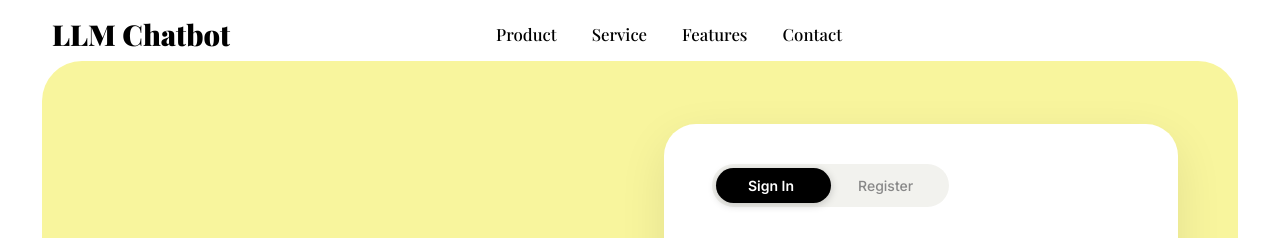
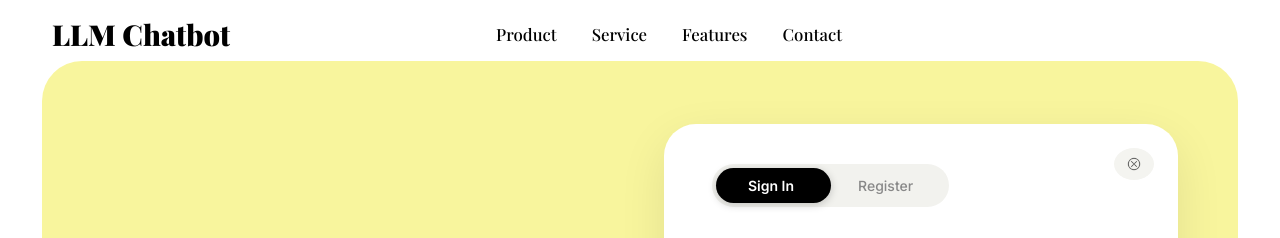
Before and after one commit to bhanu-3333/LLM-chatbot, a React (Vite) app in the folder medical-rag-frontend/: page /login in a window 1280 px wide. Shown: the top 238 px of the page. Built offline with nearby package versions, Linux system fonts and the light colour scheme; a web font is replaced by a local one.

Commit message:
feat: implement authentication page for user login and registration and create landing home page scaffold

```diff
--- a/medical-rag-frontend/src/pages/AuthPage.jsx
+++ b/medical-rag-frontend/src/pages/AuthPage.jsx
@@ -2,6 +2,7 @@ import { useState } from "react";
 import { useNavigate } from "react-router-dom";
 import API from "../api/api";
 import "./AuthPage.css";
+import cancelIcon from "../assets/cancel.png";
 
 export default function AuthPage() {
   const [activeTab, setActiveTab] = useState("login"); // "login" | "register"
@@ -101,6 +102,10 @@ export default function AuthPage() {
 
             {/* RIGHT: auth card */}
             <div className="auth-form-wrapper">
+              {/* Close button */}
+              <button className="auth-close-btn" onClick={() => nav("/")} title="Go Home">
+                <img src={cancelIcon} alt="Close" />
+              </button>
 
               {/* Tab switcher */}
               <div className="auth-tabs">
```
